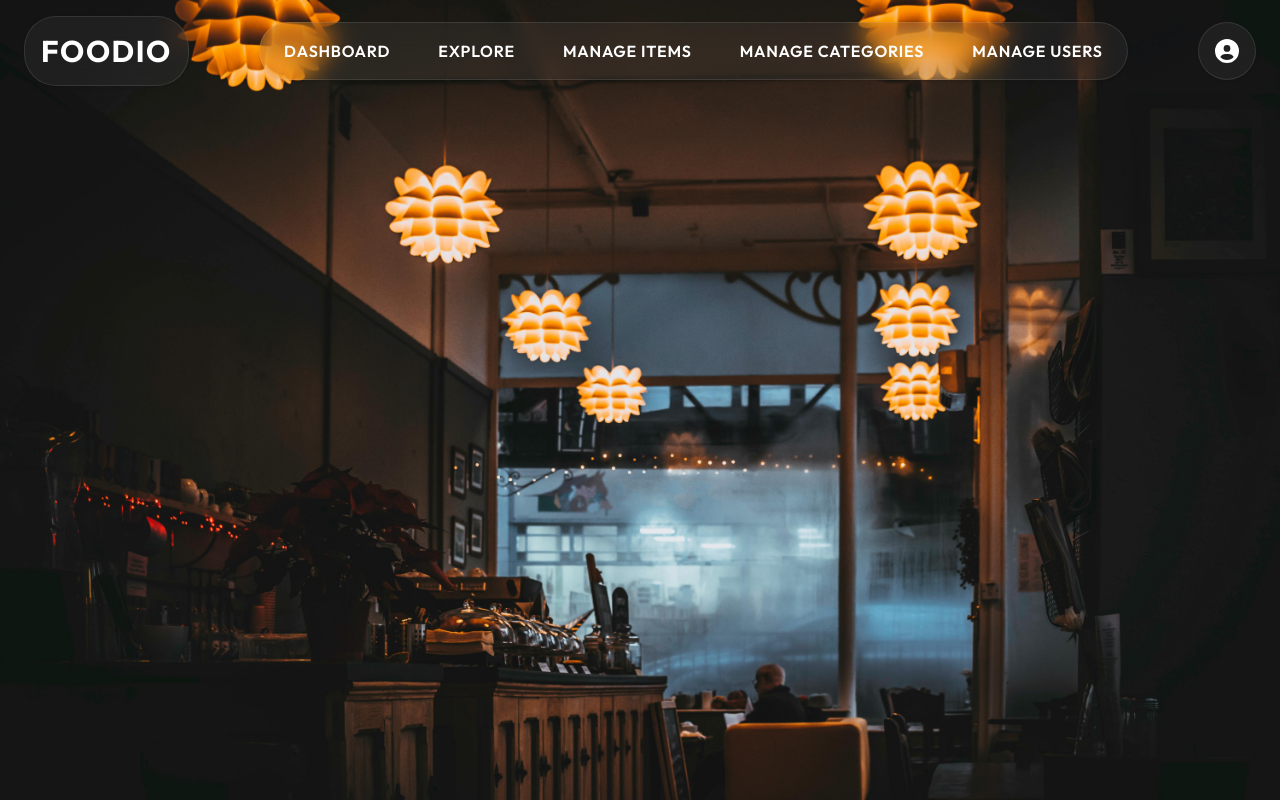
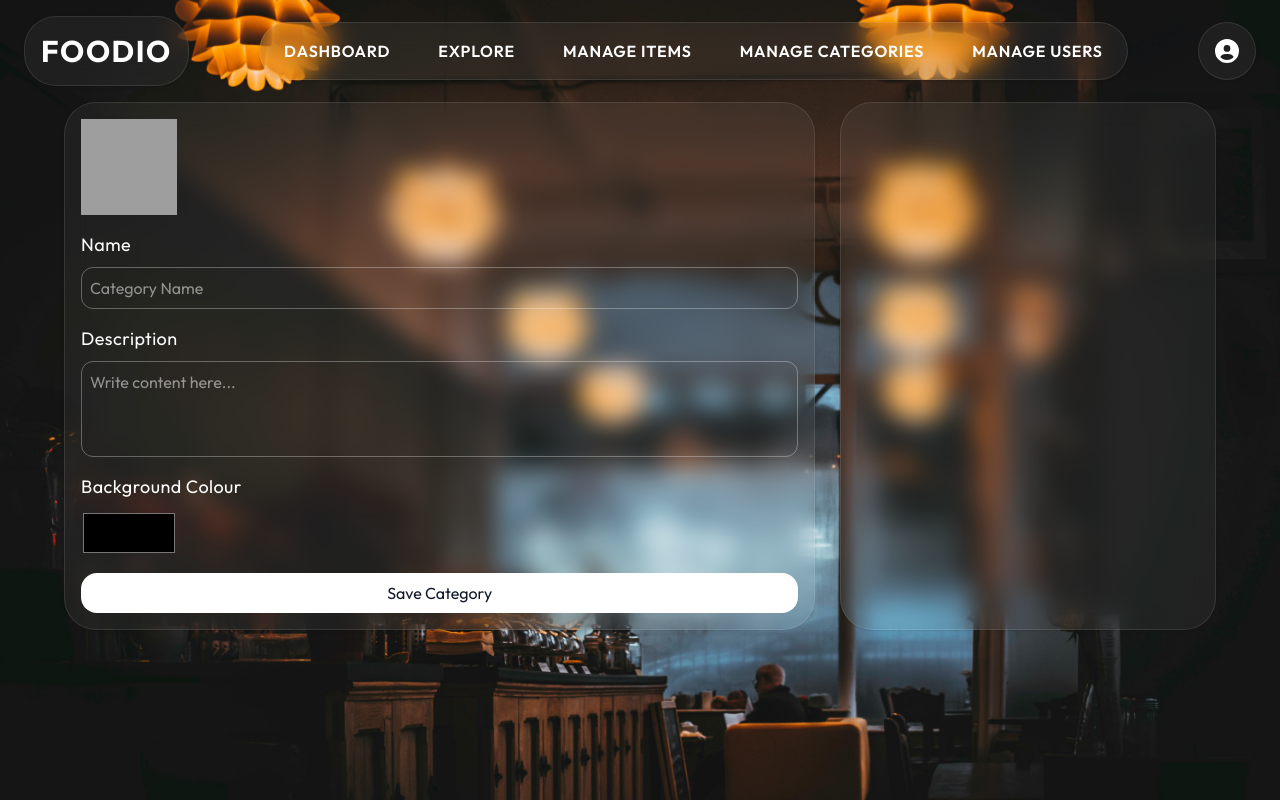
Before and after one commit to asjadahamed77/Foodio, a React (Vite) app in the folder frontend/: page /manage-categories in a window 1280 px wide. Built offline with nearby package versions, Linux system fonts and the light colour scheme; grey boxes are pictures that could not be loaded.

Commit message:
Created pages and Category Form Component

```diff
--- a/frontend/src/App.jsx
+++ b/frontend/src/App.jsx
@@ -1,13 +1,31 @@
 import Header from "./components/Header"
+import { BrowserRouter, Route, Routes } from "react-router-dom";
+import Home from "./pages/Home";
+import Explore from "./pages/Explore";
+import ManageCategory from "./pages/ManageCategory";
+import ManageItems from "./pages/ManageItems";
+import ManageUsers from "./pages/ManageUsers";
 
 
 function App() {
 
 
   return (
-    <>
-      <Header />
-    </>
+    <div>
+    <BrowserRouter>
+    <Header />
+    <Routes>
+    <Route path="/"  element= {<Home/>} />
+    <Route path="/explore" element={<Explore />} />
+    <Route path="/manage-categories" element={<ManageCategory />} />
+    <Route path="/manage-items" element={<ManageItems />} />
+    <Route path="/manage-users" element={<ManageUsers />} />
+    <Route path="*" element={<h1>404 Not Found</h1>} />
+    </Routes>
+    </BrowserRouter>
+
+
+    </div>
   )
 }
 
--- /dev/null
+++ b/frontend/src/components/CategoryForm.jsx
@@ -0,0 +1,52 @@
+import React from "react";
+import addImage from "../assets/icons/add-image.png";
+
+const CategoryForm = () => {
+  return (
+    <div>
+      <form className="flex flex-col gap-4">
+        <div>
+          <label htmlFor="image">
+            <img
+              src={addImage}
+              alt="Add Category"
+              className="w-24 h-24 cursor-pointer hover:scale-105 transform duration-200 transition-opacity"
+            />
+          </label>
+          <input type="file" name="image" id="image" className="hidden" />
+        </div>
+        <div className="flex flex-col gap-2">
+          <label htmlFor="name" className="text-lg  tracking-wide">
+            Name
+          </label>
+          <input
+            type="text"
+            name="name"
+            id="name"
+            placeholder="Category Name"
+            className=" p-2 border border-white/30 rounded-xl focus:ring-2 focus:ring-white/70 focus:outline-0"
+          />
+        </div>
+        <div className="flex flex-col gap-2">
+          <label htmlFor="description" className="text-lg tracking-wide">
+            Description
+          </label>
+          <textarea
+            type="text"
+            name="description"
+            id="description"
+            placeholder="Write content here..."
+            className=" p-2 border border-white/30 rounded-xl focus:ring-2 focus:ring-white/70 focus:outline-0 h-24 resize-none"
+          />
+        </div>
+        <div className="flex flex-col gap-2">
+            <label htmlFor="bgColor" className="text-lg tracking-wide">Background Colour</label>
+            <input type="color" name="bgColor" id="bgColor" placeholder="#ffffff" className=" h-12 w-24"  />
+        </div>
+        <button type="submit" className=" py-2 px-16 rounded-2xl bg-white text-gray-900 cursor-pointer hover:opacity-85 duration-300 transition-opacity">Save Category</button>
+      </form>
+    </div>
+  );
+};
+
+export default CategoryForm;
--- /dev/null
+++ b/frontend/src/components/CategoryList.jsx
@@ -0,0 +1,11 @@
+import React from 'react'
+
+const CategoryList = () => {
+  return (
+    <div>
+
+    </div>
+  )
+}
+
+export default CategoryList
--- /dev/null
+++ b/frontend/src/pages/Explore.jsx
@@ -0,0 +1,11 @@
+import React from 'react'
+
+const Explore = () => {
+  return (
+    <div>
+
+    </div>
+  )
+}
+
+export default Explore
--- /dev/null
+++ b/frontend/src/pages/Home.jsx
@@ -0,0 +1,11 @@
+import React from 'react'
+
+const Home = () => {
+  return (
+    <div>
+
+    </div>
+  )
+}
+
+export default Home
--- /dev/null
+++ b/frontend/src/pages/ManageCategory.jsx
@@ -0,0 +1,20 @@
+import React from 'react'
+import CategoryForm from '../components/CategoryForm'
+import CategoryList from '../components/CategoryList'
+
+const ManageCategory = () => {
+  return (
+    <div className='grid lg:grid-cols-[2fr_1fr] gap-[25px] px-4 sm:px-8 md:px-12 lg:px-16'>
+    {/* Category Form  */}
+      <div className='backdrop-blur-md rounded-4xl p-4 bg-white/5 cursor-pointer border border-white/10 shadow-sm transition-all duration-300 hover:bg-white/10'>
+      <CategoryForm />
+      </div>
+      {/*  List of Categories */}
+      <div className='backdrop-blur-md rounded-4xl p-4 bg-white/5 cursor-pointer border border-white/10 shadow-sm transition-all duration-300 hover:bg-white/10'>
+        <CategoryList />
+      </div>
+    </div>
+  )
+}
+
+export default ManageCategory
--- /dev/null
+++ b/frontend/src/pages/ManageItems.jsx
@@ -0,0 +1,18 @@
+import React from 'react'
+
+const ManageItems = () => {
+  return (
+    <div className='grid lg:grid-cols-[2fr_1fr] gap-[25px] px-4 sm:px-8 md:px-12 lg:px-16'>
+    {/* Category Form  */}
+      <div className='backdrop-blur-md rounded-4xl p-4 bg-white/5 cursor-pointer border border-white/10 shadow-sm transition-all duration-300 hover:bg-white/10'>
+ww
+      </div>
+      {/*  List of Categories */}
+      <div className='backdrop-blur-md rounded-4xl p-4 bg-white/5 cursor-pointer border border-white/10 shadow-sm transition-all duration-300 hover:bg-white/10'>
+www
+      </div>
+    </div>
+  )
+}
+
+export default ManageItems
--- /dev/null
+++ b/frontend/src/pages/ManageUsers.jsx
@@ -0,0 +1,18 @@
+import React from 'react'
+
+const ManageUsers = () => {
+  return (
+    <div className='grid lg:grid-cols-[2fr_1fr] gap-[25px] px-4 sm:px-8 md:px-12 lg:px-16'>
+    {/* Category Form  */}
+      <div className='backdrop-blur-md rounded-4xl p-4 bg-white/5 cursor-pointer border border-white/10 shadow-sm transition-all duration-300 hover:bg-white/10'>
+ww
+      </div>
+      {/*  List of Categories */}
+      <div className='backdrop-blur-md rounded-4xl p-4 bg-white/5 cursor-pointer border border-white/10 shadow-sm transition-all duration-300 hover:bg-white/10'>
+www
+      </div>
+    </div>
+  )
+}
+
+export default ManageUsers
```
Also changed, not shown: frontend/src/components/Header.jsx (+6 -3 lines).
